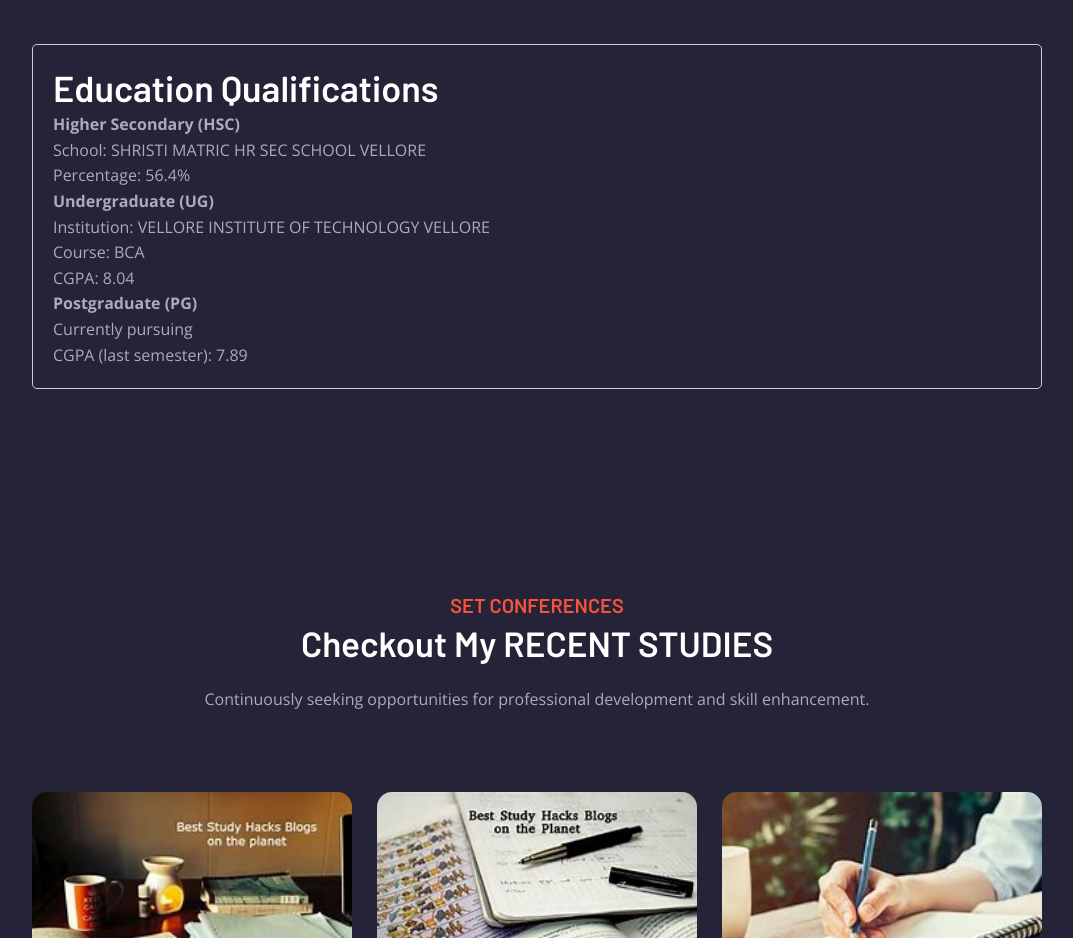
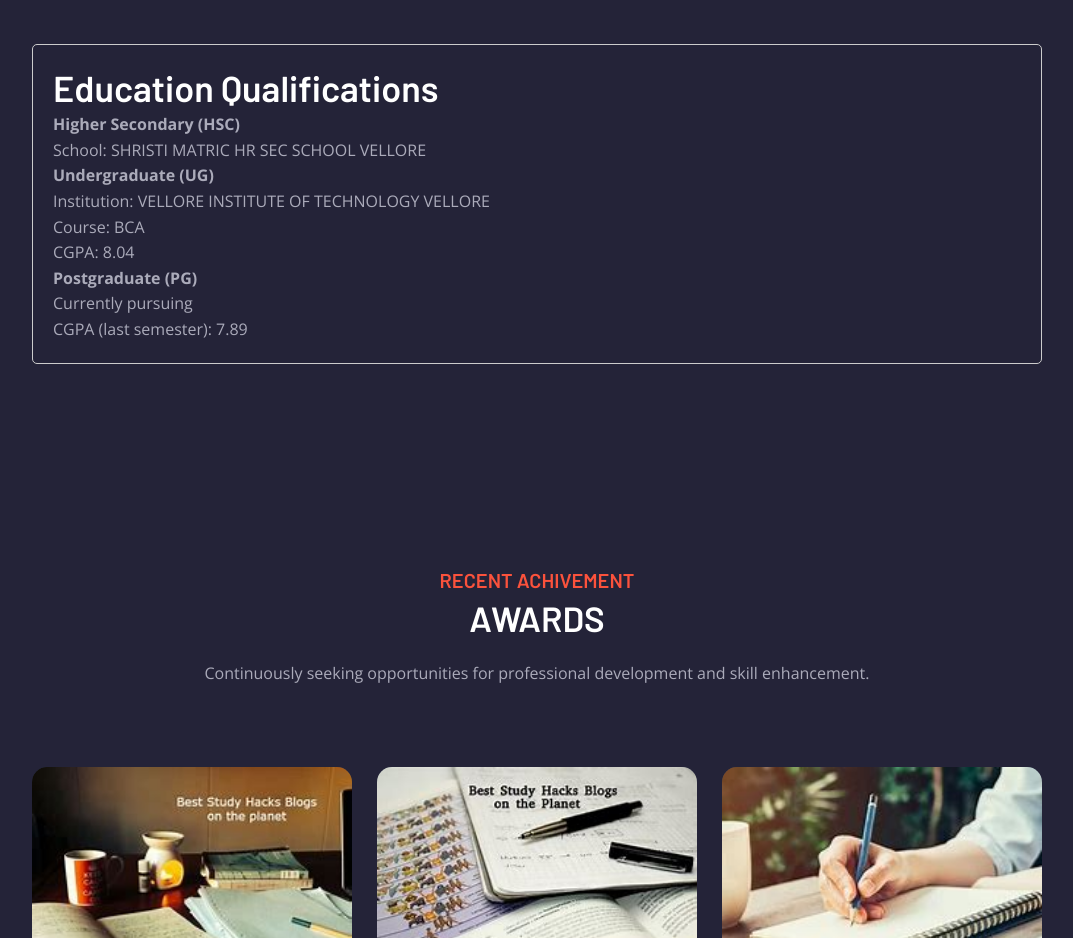
Before and after one commit to naresh29mpakp/MY-PROFILE-1, a plain HTML site: page index.html in a window 1280 px wide. Shown: the part 5720-6658 px from the top of the page, without its empty margins (103-1176 px from the left). Drawn offline with nearby package versions, Linux system fonts and the light colour scheme.

Commit message:
Update index.html

```diff
--- a/index.html
+++ b/index.html
@@ -433,7 +433,7 @@ As I embark on this exciting journey of learning and discovery, I'm committed to
               <h3 class="h3">Education Qualifications</h3>
               <div>
                 <h4 class="h4">Higher Secondary (HSC)</h4>
-                <p>School: SHRISTI MATRIC HR SEC SCHOOL VELLORE<br>Percentage: 56.4%</p>
+                <p>School: SHRISTI MATRIC HR SEC SCHOOL VELLORE</p>
               </div>
               <div>
                 <h4 class="h4">Undergraduate (UG)</h4>
@@ -456,9 +456,9 @@ As I embark on this exciting journey of learning and discovery, I'm committed to
       <section class="section blog" id="QUALIFICATION">
         <div class="container">
 
-          <p class="section-subtitle">SET CONFERENCES</p>
+          <p class="section-subtitle">RECENT ACHIVEMENT</p>
 
-          <h2 class="h2 section-title">Checkout My RECENT STUDIES </h2>
+          <h2 class="h2 section-title"> AWARDS </h2>
 
           <p class="section-text">
             Continuously seeking opportunities for professional development and skill enhancement.
```
